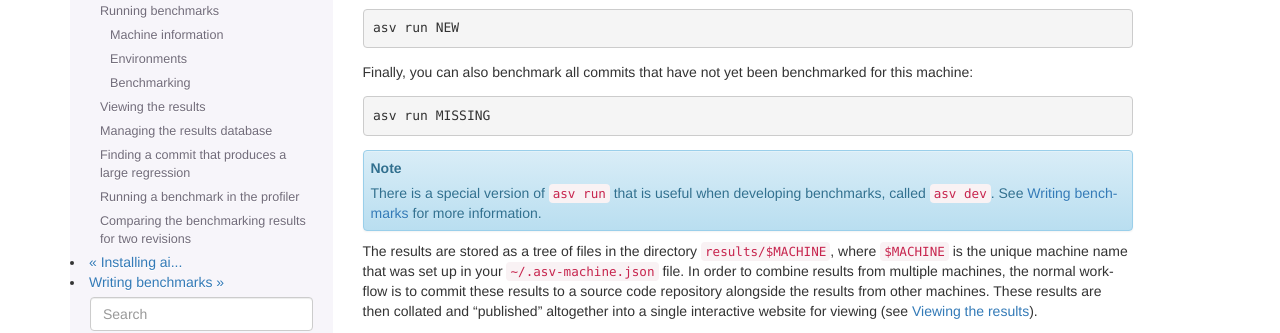
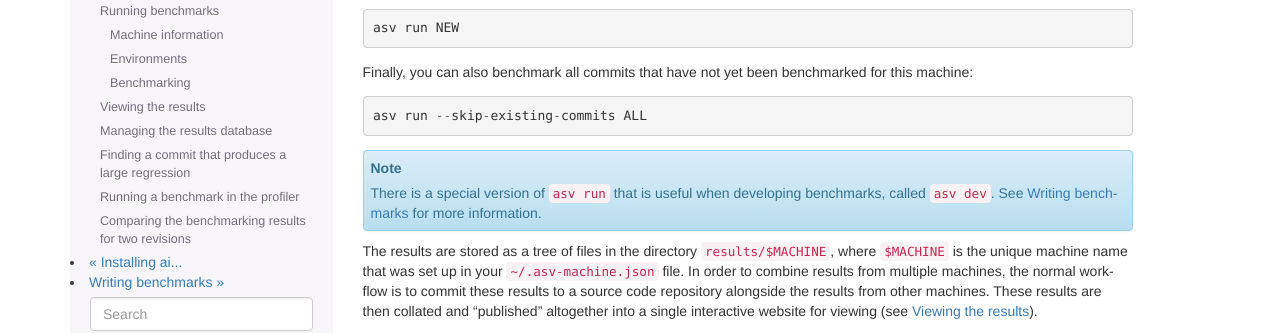
Before and after one commit to airspeed-velocity/asv, a Sphinx documentation site: the page built from docs/source/using.rst, in a window 1280 px wide and 900 px high, scrolled down 4208 px. Shown: the part 152-485 px from the top of the window. Built offline with Sphinx 7.4.7, drawn with Linux system fonts in a browser that asks for light colours; the version number is read from the project's files by our own code.

Commit message:
Fix usage docs vs MISSING, which was removed

```diff
--- a/docs/source/using.rst
+++ b/docs/source/using.rst
@@ -291,7 +291,7 @@ on this machine.  This is useful for running in nightly cron jobs::
 Finally, you can also benchmark all commits that have not yet been benchmarked
 for this machine::
 
-    asv run MISSING
+    asv run --skip-existing-commits ALL
 
 .. note::
 
```
